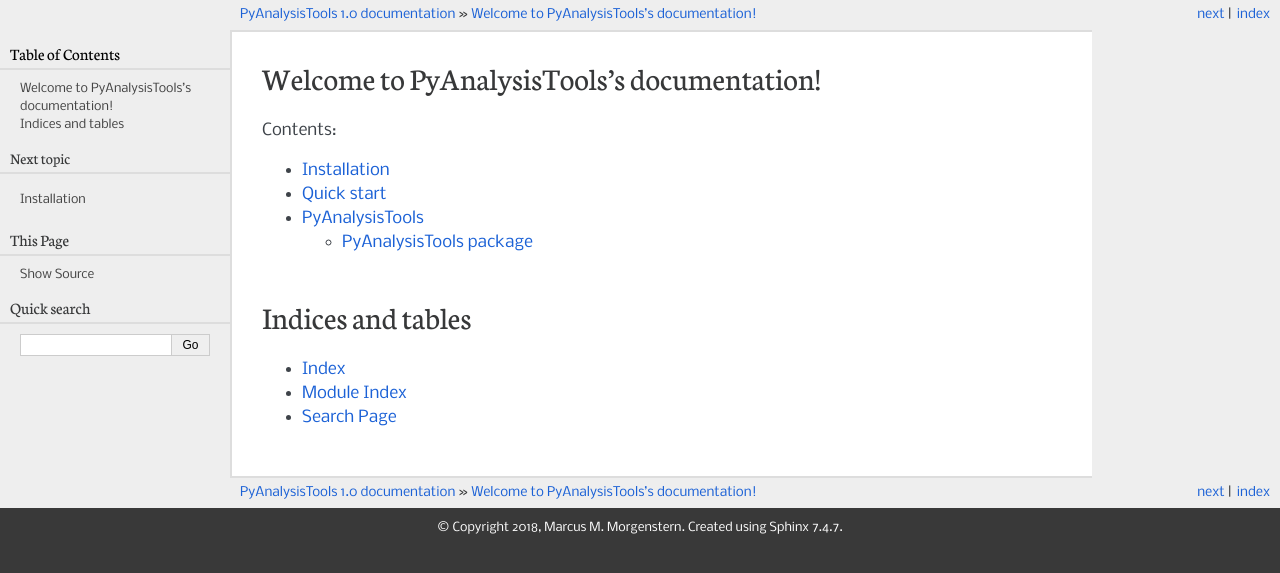
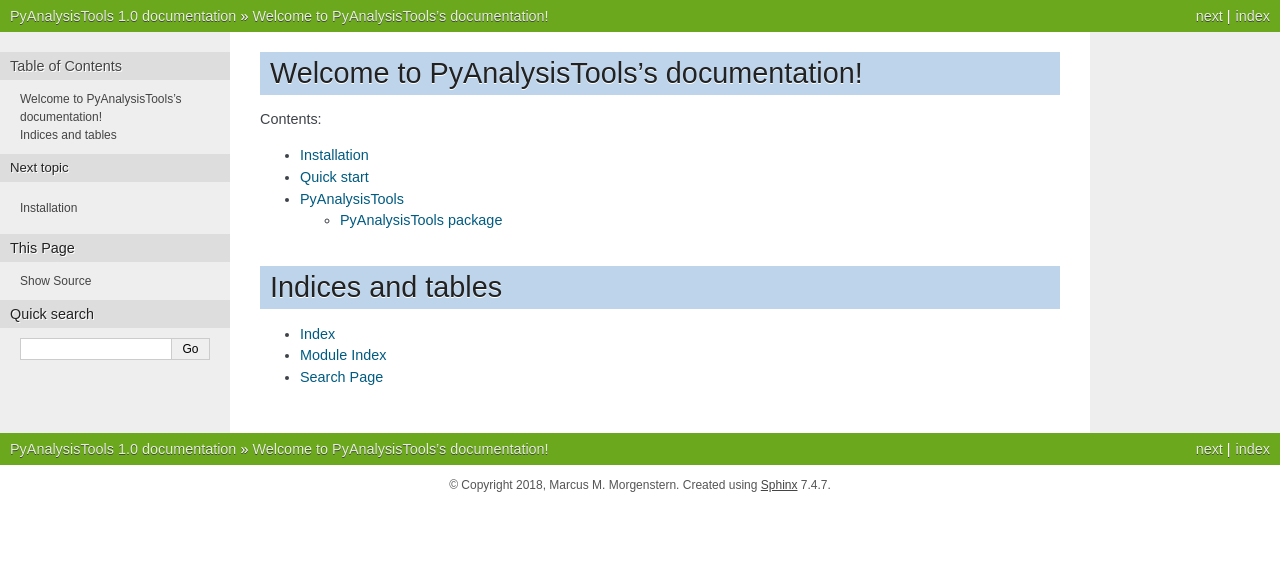
Before and after one commit to morgenst/PyAnalysisTools, a Sphinx documentation site: the page built from docs/source/index.rst, in a window 1280 px wide. Shown: the top 573 px of the page. Built offline with Sphinx 7.4.7, drawn with Linux system fonts in a browser that asks for light colours; the version number is read from the project's files by our own code.

Commit message:
change sphinx template

```diff
--- a/docs/source/conf.py
+++ b/docs/source/conf.py
@@ -15,7 +15,7 @@
 import os
 import sys
 sys.path.insert(0, os.path.abspath('../../'))
-print sys.path
+
 from PyAnalysisTools import AnalysisTools
 
 
@@ -87,7 +87,7 @@
 # The theme to use for HTML and HTML Help pages.  See the documentation for
 # a list of builtin themes.
 #
-html_theme = 'pyramid'
+html_theme = 'nature'
 
 # Theme options are theme-specific and customize the look and feel of a theme
 # further.  For a list of options available for each theme, see the
```
